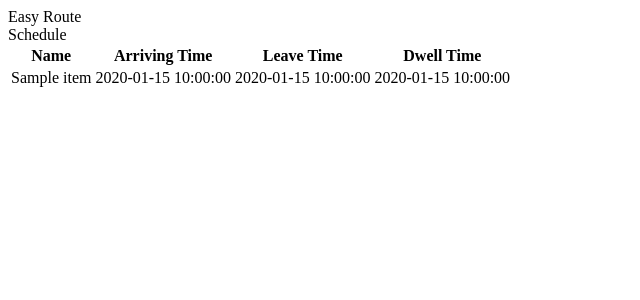
After one commit to usef-kh/easyroute, a Flask app: template templates/view.html in a window 1280 px wide. The commit adds this page. Shown: the top 300 px of the page, without its empty margins (0-640 px from the left). Run offline with Flask 2, Linux system fonts and the light colour scheme; the template is opened without the code that fills it: most values are stand-ins (such as "Sample title", 1, 10 or a date in 2020); parts of the project's set-up code (start-up, migrations or seed data) failed here and were passed over.

Commit message:
MVP is ready

```diff
--- a/app.py
+++ b/app.py
@@ -1,6 +1,7 @@
 import ast
 import collections
 import datetime
+import json
 
 from flask import Flask, render_template, request, redirect, url_for
 
@@ -108,6 +109,10 @@ def create():
 def complete():
     global itinerary
 
+    def get_time(datetimestring):
+        return datetimestring.split("T")[1].split("+")[0]
+
+
     if request.method == "GET":
         return render_template(
             "complete.html",
@@ -120,26 +125,8 @@ def complete():
     data = request.form
     check, info = maps.route(itinerary, data)
 
-    if check:
-
-        schedule = []
-
-        for instruction in info:
-            if instruction["instructionType"] == "LeaveFromStartPoint":
-                print("Leave your starting point,", data["starting_point"])
-
-            elif instruction["instructionType"] == "TravelBetweenLocations":
-                print("travel to the next location", "duration=", instruction["duration"], "distance=",
-                      instruction["distance"])
-            elif instruction["instructionType"] == "VisitLocation":
-                location = instruction["itineraryItem"]
-                print("Enjoy your time at", location["name"], "for", location["dwellTime"])
-
-            elif instruction["instructionType"] == "ArriveToEndPoint":
-                print("Get to your ending point", data["ending_point"])
-
-    else:
-
+    # if something goes bad, try again
+    if not check:
         return render_template(
             "complete.html",
             data=collections.defaultdict(str),
@@ -148,14 +135,62 @@ def complete():
             error=info,
         )
 
-    return redirect(url_for('view', route=route))
+    schedule = []
+    for instruction in info:
+        if instruction["instructionType"] == "LeaveFromStartPoint":
 
+            item = {
+                "name": data["starting_point"],
+                "arrivingTime": "N/A",
+                "leavingTime": get_time(instruction["startTime"]),
+                "dwellTime": "N/A",
+            }
+
+            schedule.append(item)
+
+
+        elif instruction["instructionType"] == "TravelBetweenLocations":
+            continue    # for now lets ignore showing travel times
+            # print("travel to the next location", "duration=", instruction["duration"], "distance=",
+            #       instruction["distance"])
+
+        elif instruction["instructionType"] == "VisitLocation":
+            location = instruction["itineraryItem"]
+            # print(instruction["startTime"],instruction["startTime"])
+            item = {
+                "name": location["name"],
+                "arrivingTime": get_time(instruction["startTime"]),
+                "leavingTime": get_time(instruction["endTime"]),
+                "dwellTime": location["dwellTime"],
+            }
+            # print(item)
+            schedule.append(item)
+
+        elif instruction["instructionType"] == "ArriveToEndPoint":
+
+            item = {
+                "name": data["ending_point"],
+                "arrivingTime": get_time(instruction["startTime"]),
+                "leavingTime": "N/A",
+                "dwellTime": "N/A",
+            }
+
+            schedule.append(item)
+
+    return redirect(url_for('view', schedule={"schedule": schedule}))
 
 
 @app.route('/user/view', methods=['POST', 'GET'])
 def view():
-    return "helllo"
-    # return redirect(url_for('index'))
+    schedule_dic = ast.literal_eval(request.args['schedule'])
+    print(schedule_dic)
+    schedule = schedule_dic['schedule']
+    print(type(schedule), schedule)
+
+    return render_template(
+        "view.html",
+        schedule=schedule,
+    )
 
 
 if __name__ == '__main__':
--- a/templates/home.html
+++ b/templates/home.html
@@ -12,9 +12,9 @@ Welcome to Easy route. You are on your home page.
     <input type="submit" value="Create a new trip">
 </form>
 
-<form action="{{url_for('view')}}" method="GET">
-    <input type="submit" value="View upcoming trips">
-</form>
+<!--<form action="{{url_for('create')}}" method="GET">-->
+<!--    <input type="submit" value="View upcoming trips">-->
+<!--</form>-->
 
 </body>
 </html>
--- /dev/null
+++ b/templates/view.html
@@ -0,0 +1,37 @@
+<!DOCTYPE html>
+<html lang="en">
+<head>
+    <meta charset="UTF-8">
+    <title>Title</title>
+</head>
+<body>
+
+<div class="title">Easy Route</div>
+    <div class="sub-title">Schedule</div>
+
+    <table>
+        <tr>
+<!--            <th>Stop Number</th>-->
+            <th>Name</th>
+            <th>Arriving Time</th>
+            <th>Leave Time</th>
+            <th>Dwell Time</th>
+        </tr>
+
+
+        {% for item in schedule %}
+            <tr>
+
+                <td>{{item["name"]}}</td>
+                <td>{{item["arrivingTime"]}}</td>
+                <td>{{item["leavingTime"]}}</td>
+                <td>{{item["dwellTime"]}}</td>
+            </tr>
+        {% endfor %}
+    </table>
+
+<div class="error">{{error}}</div>
+
+
+</body>
+</html>
```
